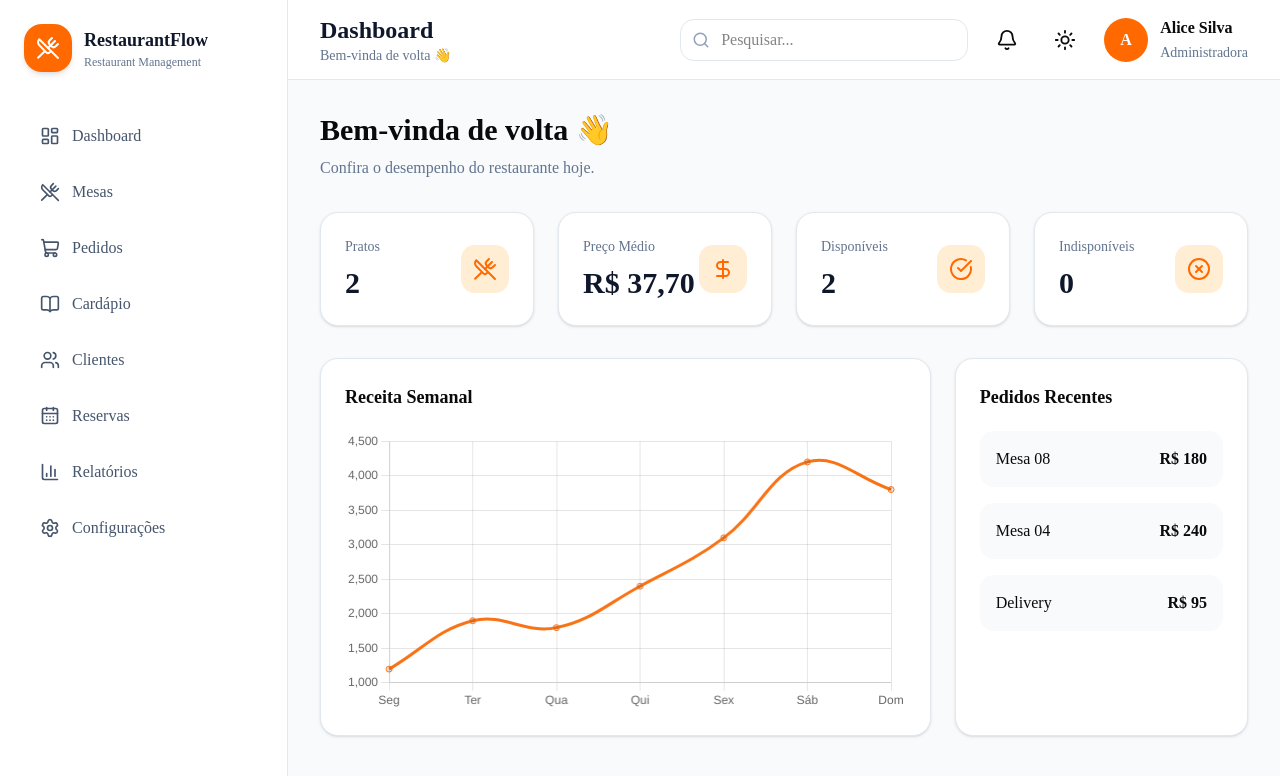
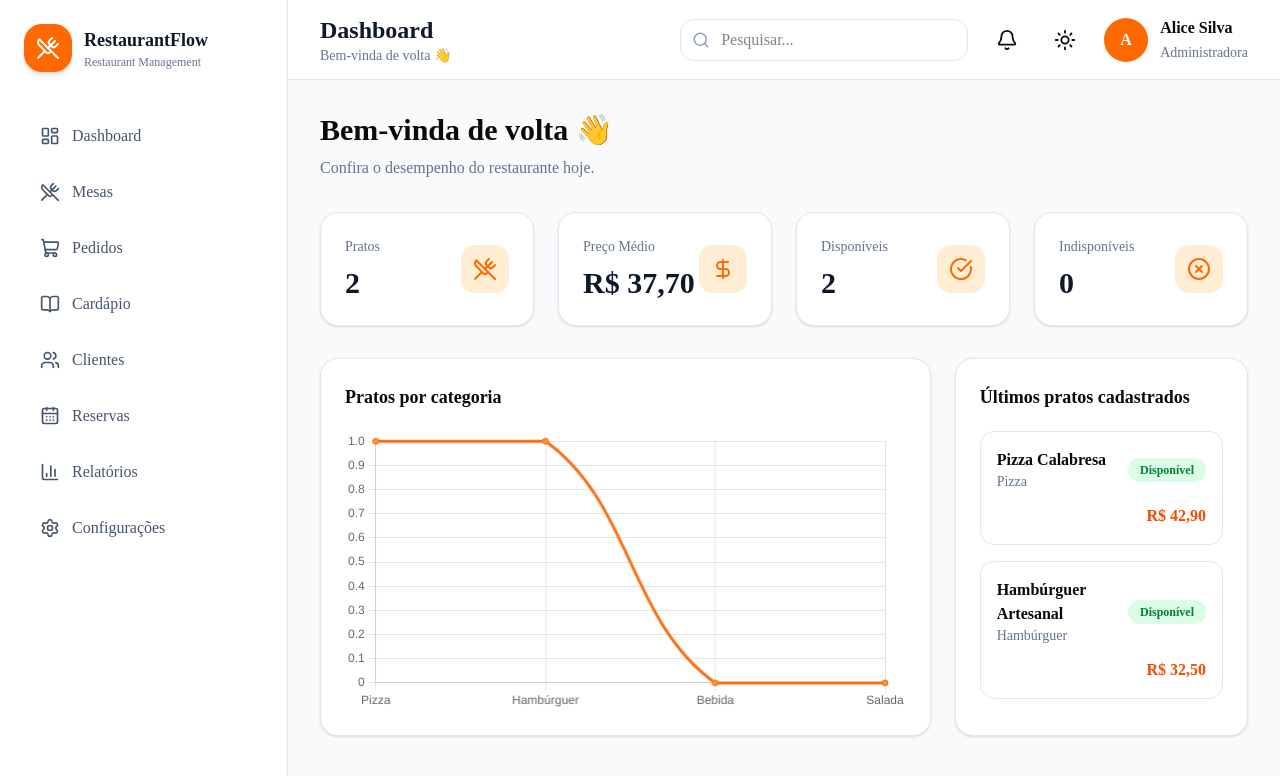
Before and after one commit to AliceKaleno/restaurantflow, a Next.js app: page / in a window 1280 px wide. Shown: the top 776 px of the page. Built offline with nearby package versions, Linux system fonts and the light colour scheme.

Commit message:
feat(dashboard): dynamic chart using menu data

```diff
--- a/src/components/dashboard/DashboardChart.tsx
+++ b/src/components/dashboard/DashboardChart.tsx
@@ -14,6 +14,8 @@ import {
   Legend,
 } from "chart.js";
 
+import { useMenuStore } from "@/store/menuStore";
+
 ChartJS.register(
   CategoryScale,
   LinearScale,
@@ -23,28 +25,46 @@ ChartJS.register(
   Legend
 );
 
+export default function DashboardChart() {
+  const items = useMenuStore((state) => state.items);
+
+  const categorias = [
+    "Pizza",
+    "Hambúrguer",
+    "Bebida",
+    "Salada",
+  ];
+
+  const quantidade = categorias.map(
+    (categoria) =>
+      items.filter(
+        (item) => item.category === categoria
+      ).length
+  );
+
   const data = {
-  labels: [
-    "Seg",
-    "Ter",
-    "Qua",
-    "Qui",
-    "Sex",
-    "Sáb",
-    "Dom",
-  ],
+    labels: categorias,
+
     datasets: [
       {
-      label: "Receita",
-      data: [1200, 1900, 1800, 2400, 3100, 4200, 3800],
+        label: "Quantidade de pratos",
+
+        data: quantidade,
+
         borderColor: "#f97316",
+
+        backgroundColor: "#fb923c",
+
         tension: 0.4,
+
+        fill: false,
       },
     ],
   };
 
   const options = {
     responsive: true,
+
     plugins: {
       legend: {
         display: false,
@@ -52,11 +72,10 @@ const options = {
     },
   };
 
-export default function DashboardChart() {
   return (
     <div className="rounded-2xl border border-slate-200 bg-white p-6 shadow-sm">
       <h2 className="mb-5 text-lg font-semibold">
-        Receita Semanal
+        Pratos por categoria
       </h2>
 
       <Line
--- a/src/components/dashboard/RecentOrders.tsx
+++ b/src/components/dashboard/RecentOrders.tsx
@@ -1,38 +1,72 @@
+"use client";
+
 import AppCard from "@/components/shared/AppCard";
+import Badge from "@/components/ui/badge";
 
-const orders = [
-  {
-    table: "Mesa 08",
-    value: "R$ 180",
-  },
-  {
-    table: "Mesa 04",
-    value: "R$ 240",
-  },
-  {
-    table: "Delivery",
-    value: "R$ 95",
-  },
-];
+import { useMenuStore } from "@/store/menuStore";
+import { formatCurrency } from "@/utils/formatCurrency";
 
 export default function RecentOrders() {
+  const items = useMenuStore((state) => state.items);
+
+  const recentItems = [...items].slice(0, 5);
+
   return (
     <AppCard>
       <h2 className="mb-5 text-lg font-semibold">
-        Pedidos Recentes
+        Últimos pratos cadastrados
       </h2>
 
       <div className="space-y-4">
-        {orders.map((order) => (
-          <div
-            key={order.table}
-            className="flex items-center justify-between rounded-xl bg-slate-50 p-4"
-          >
-            <span>{order.table}</span>
+        {recentItems.length === 0 ? (
+          <p className="text-sm text-slate-500">
+            Nenhum prato cadastrado.
+          </p>
+        ) : (
+          recentItems.map((item) => (
+            <div
+              key={item.id}
+              className="
+                rounded-xl
+                border
+                border-slate-200
+                p-4
+                transition
+                hover:border-orange-300
+              "
+            >
+              <div className="flex items-center justify-between">
+                <div>
+                  <h3 className="font-semibold">
+                    {item.name}
+                  </h3>
 
-            <strong>{order.value}</strong>
-          </div>
-        ))}
+                  <p className="text-sm text-slate-500">
+                    {item.category}
+                  </p>
+                </div>
+
+                <Badge
+                  variant={
+                    item.available
+                      ? "success"
+                      : "danger"
+                  }
+                >
+                  {item.available
+                    ? "Disponível"
+                    : "Indisponível"}
+                </Badge>
+              </div>
+
+              <div className="mt-3 flex justify-end">
+                <strong className="text-orange-600">
+                  {formatCurrency(item.price)}
+                </strong>
+              </div>
+            </div>
+          ))
+        )}
       </div>
     </AppCard>
   );
```
Lines whose indentation alone changed are shown as unchanged.
